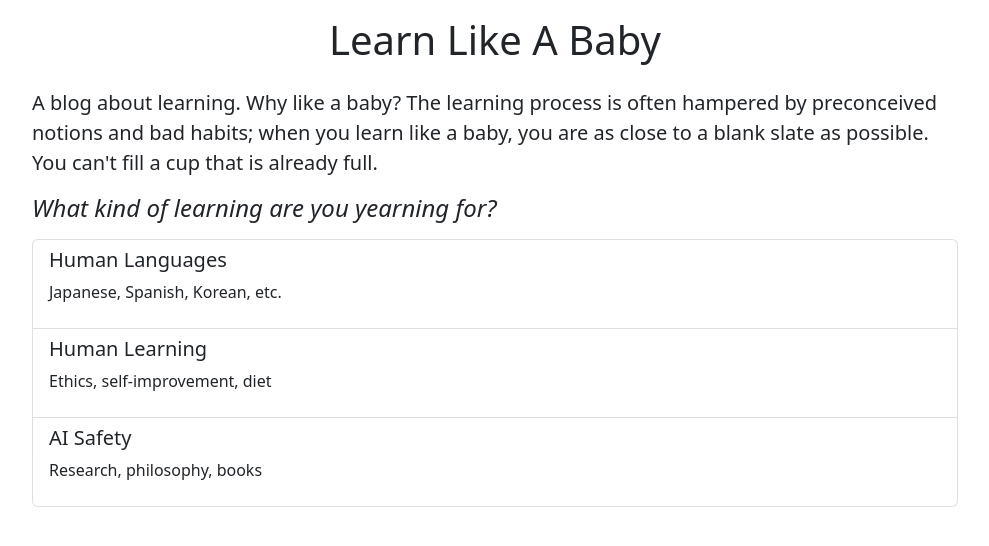
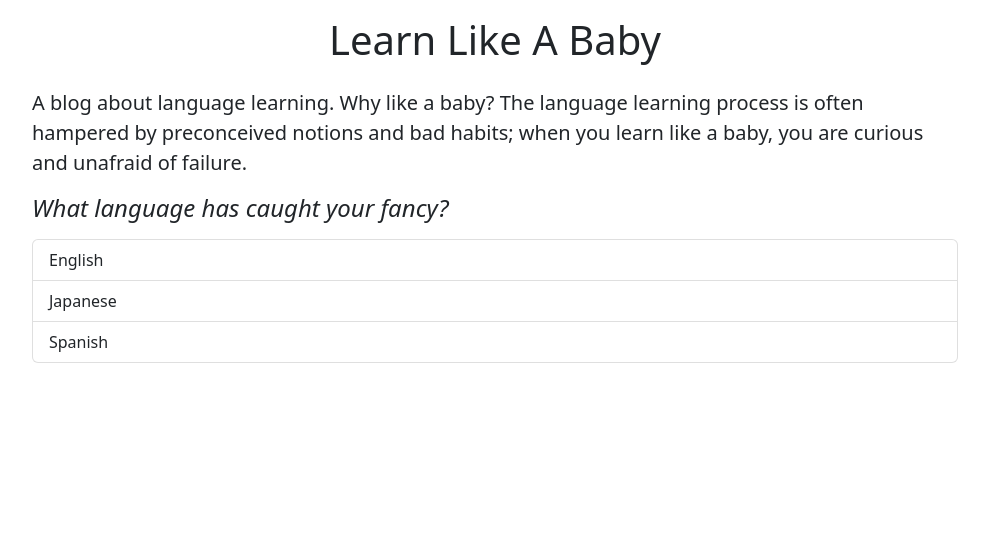
Before and after one commit to GingerLee11/LearnLikeABaby, a Django app: page / in a window 1280 px wide. Shown: the part 56-602 px from the top of the page, without its empty margins (145-1134 px from the left). Run offline with Django 4.2, Linux system fonts and the light colour scheme.

Commit message:
Update homepage

```diff
--- a/blogsite/templates/home.html
+++ b/blogsite/templates/home.html
@@ -10,35 +10,15 @@
     <div class="row justify-content-center">
         <div class="col-md-10">
             <p class="lead my-2">
-                A blog about learning. Why like a baby?
-                The learning process is often hampered by preconceived notions and bad habits;
-                when you learn like a baby, you are as close to a blank slate as possible.
-                You can't fill a cup that is already full.
+                A blog about language learning. Why like a baby?
+                The language learning process is often hampered by preconceived notions and bad habits;
+                when you learn like a baby, you are curious and unafraid of failure.
             </p>
-            <h4 class="my-3"><em>What kind of learning are you yearning for?</em></h4>
+            <h4 class="my-3"><em>What language has caught your fancy?</em></h4>
             <ul class="list-group">
-                <a href="#" class="list-group-item list-group-item-action">
-                    <h5>Human Languages</h5>
-                    <p>Japanese, Spanish, Korean, etc.</p>
-                </a>
-                <a href="#" class="list-group-item list-group-item-action">
-                    <h5>Human Learning</h5>
-                    <p>Ethics, self-improvement, diet</p>
-                </a>
-                <a href="#" class="list-group-item list-group-item-action">
-                    <h5>AI Safety</h5>
-                    <p>Research, philosophy, books</p>
-                </a>
-                {% comment "Categories to add" %}
-                <a href="#" class="list-group-item list-group-item-action">
-                    <h5>Coding Languages</h5>
-                    <p>Python, JavaScript, HTML, CSS</p>
-                </a>
-                <a href="#" class="list-group-item list-group-item-action">
-                    <h5>Machine Learning / AI</h5>
-                    <p></p>
-                </a>
-                {% endcomment %}
+                <a href="#" class="list-group-item list-group-item-action">English</a>
+                <a href="#" class="list-group-item list-group-item-action">Japanese</a>
+                <a href="#" class="list-group-item list-group-item-action">Spanish</a>
             </ul>
         </div>
     </div>
```
Also changed, not shown: blogposts/templates/blogposts/blogpost_list.html (+11 -11 lines), media/django-summernote/2023-05-27/88d34929-4afc-4a71-85b7-e8ff9509c312.JPG (added).
